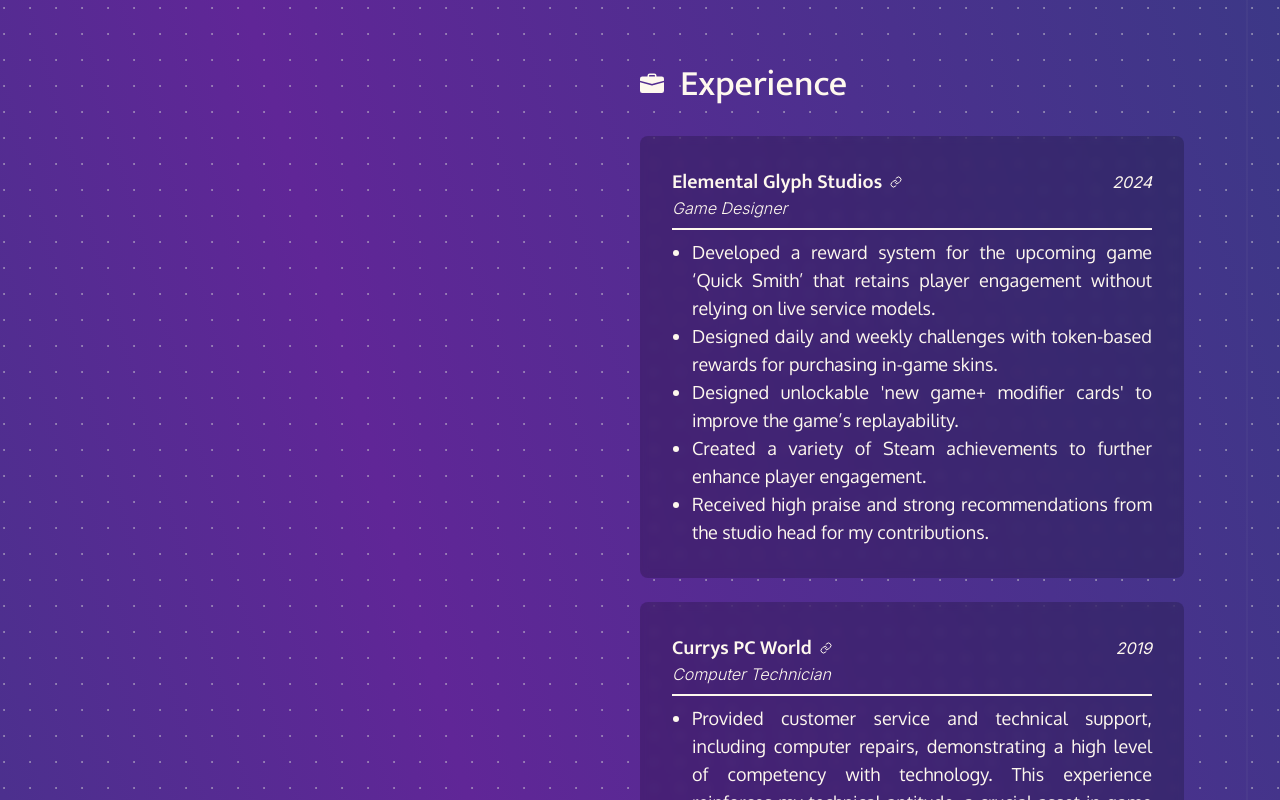
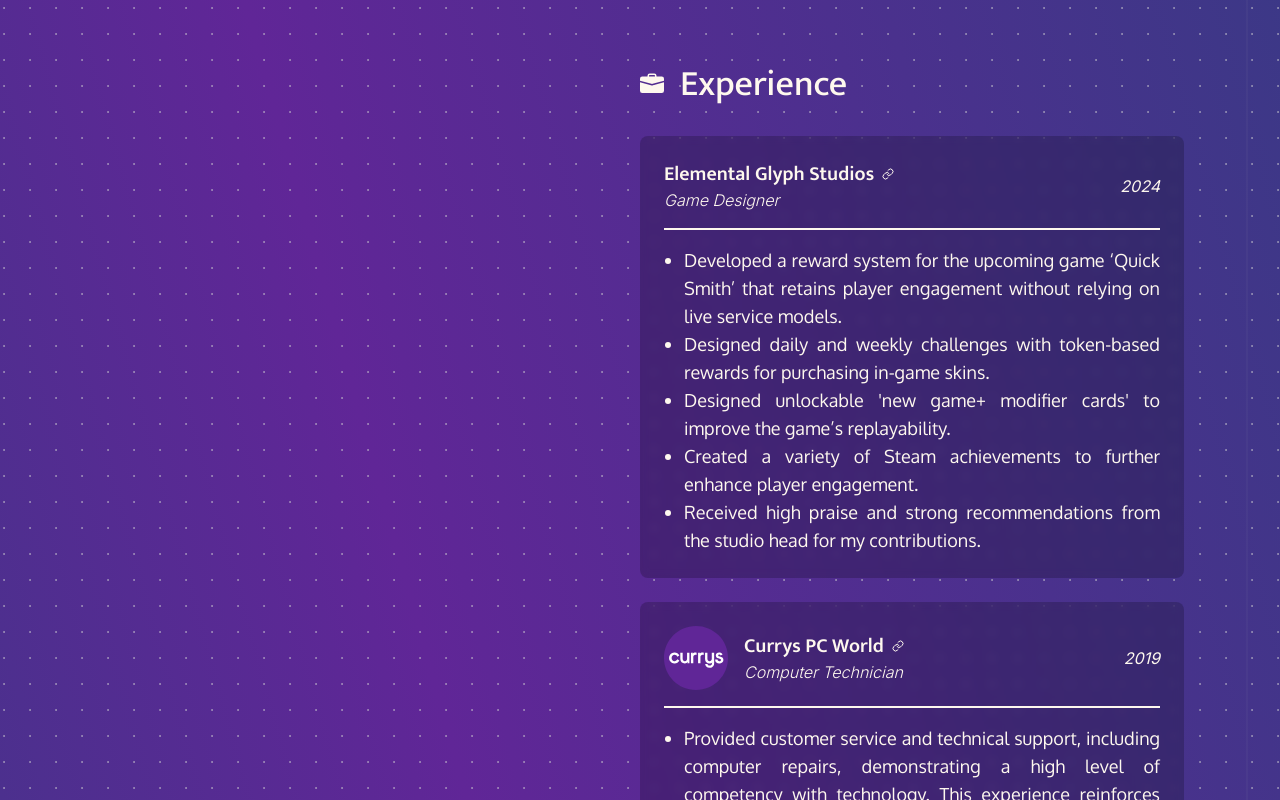
Before and after one commit to gkarountzos/gemma-wolferstan, a Next.js app: page / in a window 1280 px wide. Shown: the part 880-1680 px from the top of the page. Built offline with nearby package versions, Linux system fonts and the light colour scheme.

Commit message:
added company logos

```diff
--- a/components/ExperienceSection.tsx
+++ b/components/ExperienceSection.tsx
@@ -1,6 +1,7 @@
 import React from "react";
 import { ExperienceDataProps, ExperienceContent } from "@/types/types";
-import { FiLink } from "react-icons/fi"; // Assuming you're using react-icons for the link icon
+import { FiLink } from "react-icons/fi";
+import Image from "next/image";
 
 const ExperienceSection: React.FC<ExperienceDataProps> = ({
   id,
@@ -22,16 +23,26 @@
             {content.map((item: ExperienceContent, index) => (
               <div
                 key={index}
-                className="p-4 sm:p-8 bg-black/20 backdrop-blur-sm rounded-lg overflow-hidden"
+                className="p-4 sm:p-6 bg-black/20 backdrop-blur-sm rounded-lg overflow-hidden"
               >
                 <div className="flex justify-between items-center">
+                  <div className="flex items-center gap-4">
+                    {item.companyIcon && (
+                      <Image
+                        src={item.companyIcon}
+                        alt={item.company}
+                        width={64}
+                        height={64}
+                      />
+                    )}
+                    <div className="flex flex-col">
                       <div className="flex items-center gap-2">
                         {item.url ? (
                           <a
                             href={item.url}
                             target="_blank"
                             rel="noopener noreferrer"
-                        className="text-xl font-semibold text-[#FEF8EE] "
+                            className="text-xl font-semibold text-[#FEF8EE]"
                           >
                             {item.company}
                           </a>
@@ -44,6 +55,13 @@
                           <FiLink className="text-[#FEF8EE] w-3 h-3" />
                         )}
                       </div>
+                      {item.title && (
+                        <h4 className="text-md font-light italic text-[#FEF8EE]">
+                          {item.title}
+                        </h4>
+                      )}
+                    </div>
+                  </div>
 
                   {item.year && (
                     <span className="text-md italic text-[#FEF8EE]">
@@ -52,13 +70,7 @@
                   )}
                 </div>
 
-                {item.title && (
-                  <h4 className="text-md font-light italic text-[#FEF8EE]">
-                    {item.title}
-                  </h4>
-                )}
-
-                <div className="py-2">
+                <div className="py-4">
                   <hr className="border-t-2 border-[#FEF8EE]" />
                 </div>
 
--- a/lib/content/sections.ts
+++ b/lib/content/sections.ts
@@ -1,6 +1,7 @@
 import { FaUserCircle } from "react-icons/fa";
 import { BsFillBriefcaseFill } from "react-icons/bs";
 import { AboutDataProps, ExperienceDataProps } from "@/types/types";
+import currys from "@/public/currys.svg";
 
 export const aboutData: AboutDataProps[] = [
   {
@@ -37,6 +38,7 @@
       },
       {
         company: "Currys PC World",
+        companyIcon: currys,
         linkIcon: true,
         url: "https://www.currys.co.uk/",
         title: "Computer Technician",
--- a/types/types.ts
+++ b/types/types.ts
@@ -1,3 +1,5 @@
+import { StaticImageData } from "next/image";
+
 export interface ProjectContent {
   title: string;
   details: string[];
@@ -28,6 +30,7 @@
 
 export interface ExperienceContent {
   company: string;
+  companyIcon?: StaticImageData;
   linkIcon: boolean;
   url?: string;
   title?: string;
```
Also changed, not shown: public/currys.svg (added). Lines whose indentation alone changed are shown as unchanged.
